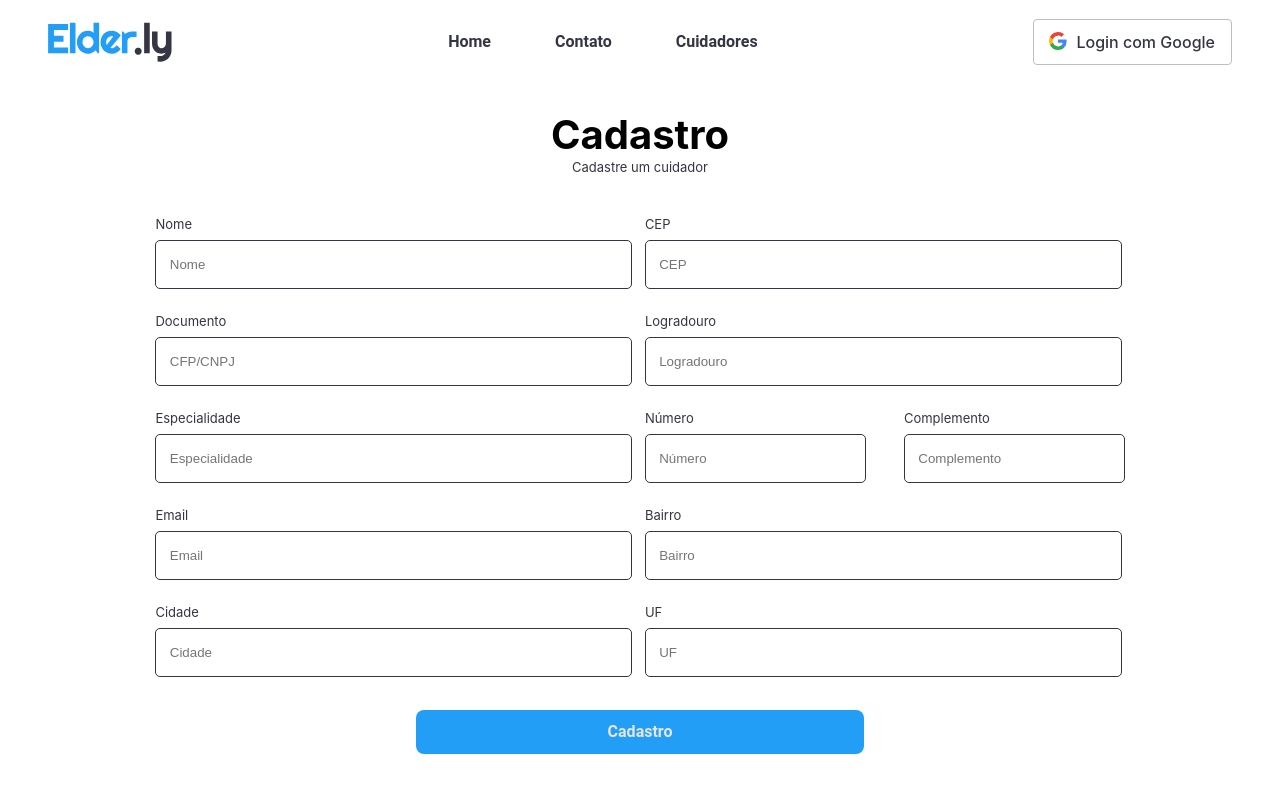
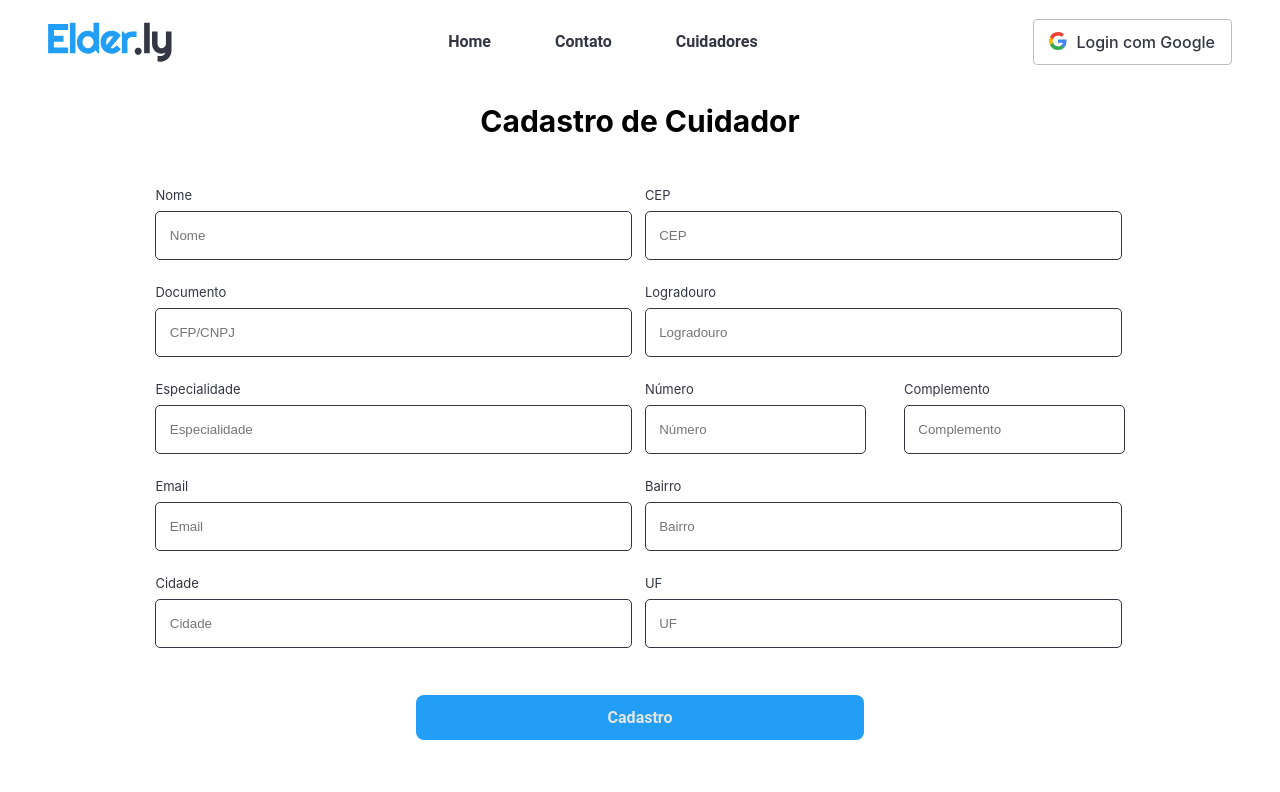
Before and after one commit to Elder-Connect/FrontEnd, a React (Create React App) app: page /CadastroCuidador in a window 1280 px wide. Shown: the top 792 px of the page. Built offline with nearby package versions, Linux system fonts and the light colour scheme; no server answers.

Commit message:
@BrunoViniciusB pequena alteração na tela de cadastrar cuidador

```diff
--- a/src/pages/CadastroCuidador.css
+++ b/src/pages/CadastroCuidador.css
@@ -1,5 +1,5 @@
 .container h1{
-    font-size: 40px;
+    font-size: 30px;
     margin-bottom: 0;
 }
 
--- a/src/pages/CadastroCuidador.jsx
+++ b/src/pages/CadastroCuidador.jsx
@@ -9,8 +9,7 @@ function CadastroCuidador() {
             <Header />
 
             <div className='container'>
-                <h1>Cadastro</h1>
-                <p>Cadastre um cuidador</p>
+                <h1>Cadastro de Cuidador</h1>
 
                 <form>
                     <div className='formCadastro'>
```
